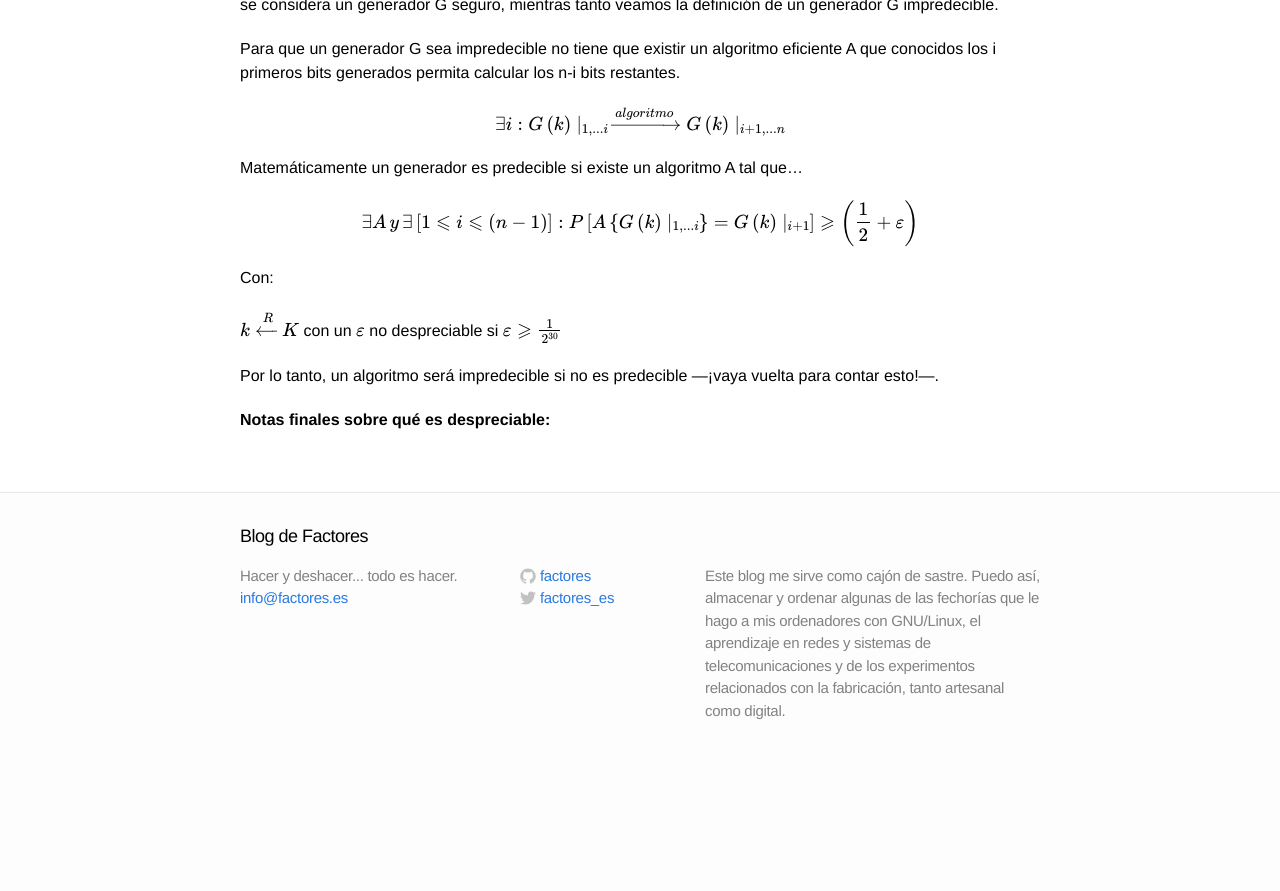
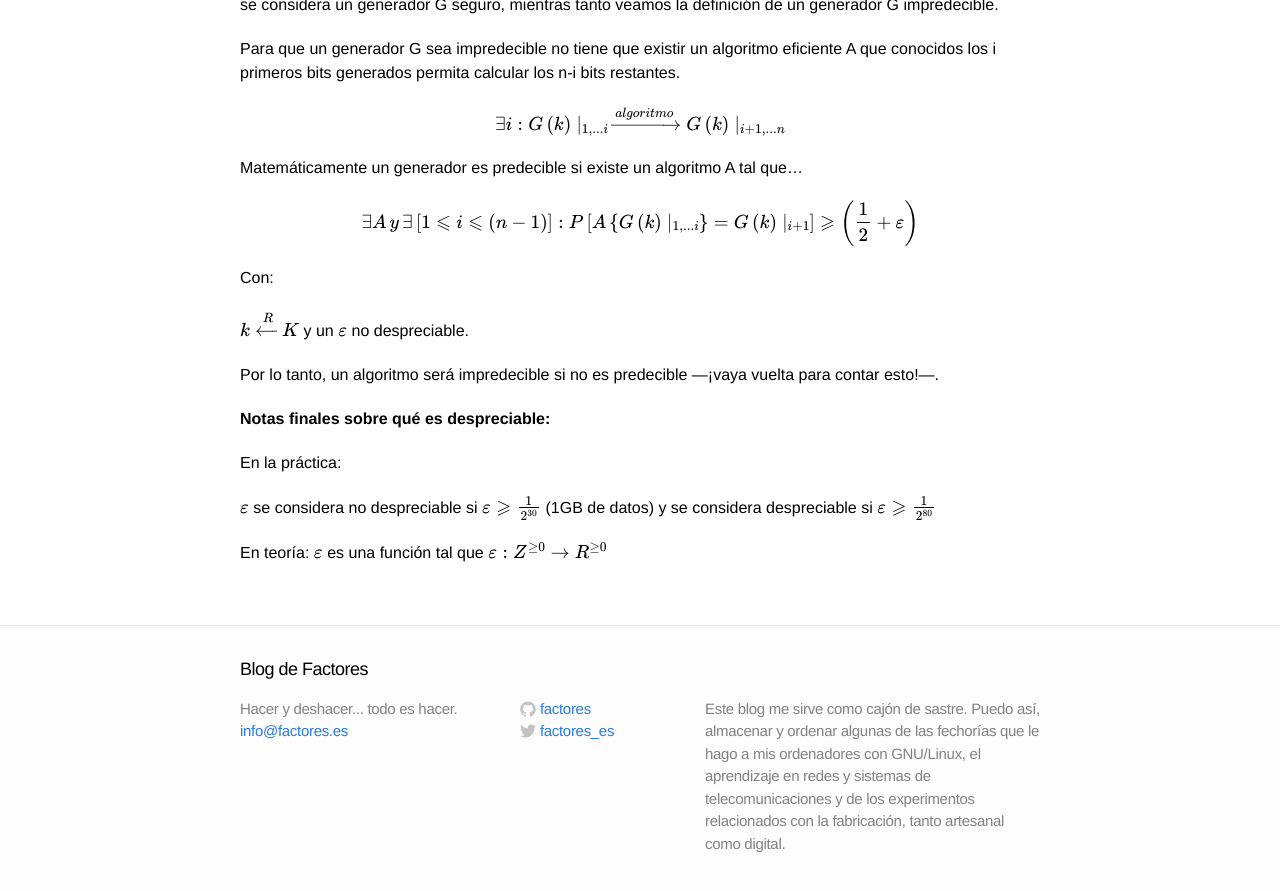
Before and after one commit to ddelaviuda/ddelaviuda.github.io, a Jekyll site: the page built from _posts/2016-09-05-Criptografia-elemental.markdown, in a window 1280 px wide and 900 px high, scrolled down 1880 px. Shown: the top 891 px of the window. Built offline with Jekyll 4.4.1, drawn with Linux system fonts in a browser that asks for light colours; formulas are drawn with MathJax 3; before the commit the page ends 2647 px from its top, so only the background shows below that; some of the changed text lies outside the part shown.

Commit message:
Update 2016-09-05-Criptografia-elemental.markdown

```diff
--- a/_posts/2016-09-05-Criptografia-elemental.markdown
+++ b/_posts/2016-09-05-Criptografia-elemental.markdown
@@ -21,7 +21,7 @@ Además, debe cumplirse que:
 
 El algoritmo E puede tener una componente aleatoria en su salida pero el algoritmo D siempre es determinista.
 
-Ejemplo característico: Libreta de un sólo uso (*one time pad*)
+Ejemplo característico: Libreta de un sólo uso (*One time pad*)
 ---------------------------------------------------------------
 El "tamaño" del mensaje m, la clave k y el cifrado c son iguales a n.
 
@@ -91,8 +91,14 @@ $$\exists A\, y\, \exists  \left [  1\leqslant i\leqslant (n-1)\right ]:  P\left
 
 Con:
 
-$$k \xleftarrow{R} K$$ con un $$\varepsilon $$ no despreciable si $$ \varepsilon \geqslant \frac{1}{2^{30}} $$
+$$k \xleftarrow{R} K$$ y un $$\varepsilon$$ no despreciable.
 
 Por lo tanto, un algoritmo será impredecible si no es predecible ---¡vaya vuelta para contar esto!---.
 
 **Notas finales sobre qué es despreciable:**
+
+En la práctica:
+
+$$ \varepsilon $$ se considera no despreciable si $$ \varepsilon \geqslant \frac{1}{2^{30}} $$ (1GB de datos) y se considera despreciable si  $$ \varepsilon \geqslant \frac{1}{2^{80}} $$
+
+En teoría: $$\varepsilon$$ es una función tal que $$\varepsilon:Z^{\geq 0}\rightarrow R^{\geq 0}$$
```
